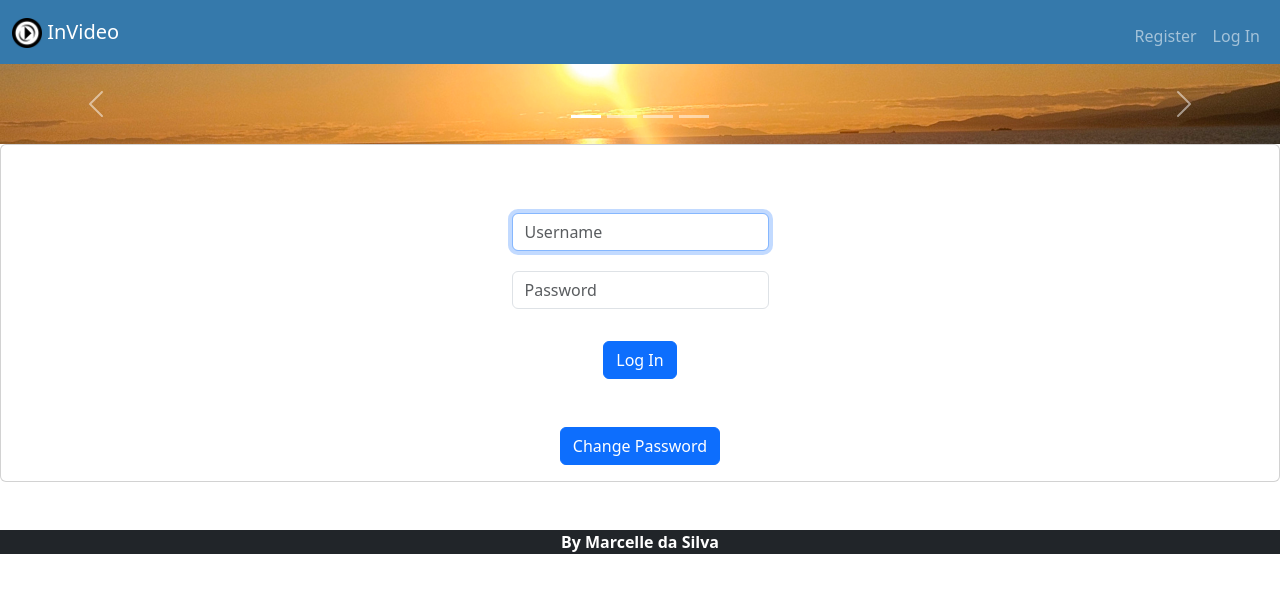
After one commit to marcellestp/InVideo, a Flask app: page /login in a window 1280 px wide. The commit adds this page. Shown: the top 593 px of the page. Run offline with Flask 3, Linux system fonts and the light colour scheme; some libraries are stand-ins or nearby versions.

Commit message:
Fix_11, created db and tables, user session (#29)
created: layout.html, about, login.html, register.html, changepass.html, apology.html
working with user session
invideo.db created
tables user and histories created

```diff
--- a/app.py
+++ b/app.py
@@ -1,14 +1,19 @@
 """
 docstring here
 """
+import sqlite3
 import multiprocessing
 import os
 import time
-from flask import Flask, request, render_template, redirect, send_file
+from datetime import datetime
+from flask import Flask, request, render_template, redirect, send_file, session
 from invideo.tasks import *
+# from flask_session import Session
+from werkzeug.security import check_password_hash, generate_password_hash
 
 
 app = Flask(__name__)
+app.secret_key = 'your_super_secret_key_here'
 
 
 # Specify a directory to store uploaded files.
@@ -17,8 +22,178 @@ FILES_PATH = os.path.join(UPLOAD_FOLDER)
 PATH_VIDEO_TEMP = "static/out_temp.mp4"
 PATH_VIDEO = "static/output.mp4"
 
+# Configure session to use filesystem (instead of signed cookies)
+app.config["SESSION_PERMANENT"] = False
+app.config["SESSION_TYPE"] = "filesystem"
+# Session(app)
+
+user_id = 0
+database_file = "invideo.db"
+connection = sqlite3.connect(database_file, check_same_thread=False)
+db = connection.cursor()
+
+@app.route("/login", methods=['GET', 'POST'])
+def login():
+    """Log user in"""
+
+    # Forget any user_id
+    session.clear()
+
+    # User reached route via POST (as by submitting a form via POST)
+    if request.method == "POST":
+        # Ensure username was submitted
+        if not request.form.get("username"):
+            return apology("must provide username", 400)
+
+        # Ensure password was submitted
+        elif not request.form.get("password"):
+            return apology("must provide password", 400)
+
+        user_name = request.form.get("username").lower()
+
+        # Query database for username
+        # db.execute(
+        #     "SELECT * FROM users WHERE username = ?", (request.form.get("username"),)
+        # )
+        db.execute(
+        "SELECT * FROM users WHERE username = ? OR email = ?",
+            (user_name, user_name)
+        )
+        rows = db.fetchall()
+        print(rows)
+
+        # Ensure username exist and password is correct
+        for row in rows:
+            if check_password_hash(
+                rows[0][3], request.form.get("password")):
+                # Remember which user has logged in
+                user_id = rows[0][0]
+                session['user_id'] = user_id
+            else:
+                return apology("invalid username and/or password", 400)
+
+
+        # Redirect user to home page
+        return redirect("/")
+
+    # User reached route via GET (as by clicking a link or via redirect)
+    else:
+        return render_template("login.html")
+
+
+@app.route("/logout")
+def logout():
+    """Log user out"""
+
+    # Forget any user_id
+    session.clear()
+
+    # Redirect user to login form
+    return redirect("/")
+
+
+@app.route("/register", methods=["GET", "POST"])
+def register():
+    """Register user"""
+
+    if request.method == "GET":
+        return render_template("register.html")
+
+    # User reached route via POST
+    if request.method == "POST":
+        # Ensure username was submitted
+        if not request.form.get("username"):
+            return apology("must provide username", 400)
+
+        # Ensure email was submitted
+        if not request.form.get("email"):
+            return apology("must provide email", 400)
+
+        # Ensure password was submitted
+        elif not request.form.get("password"):
+            return apology("must provide password", 400)
+
+        # Ensure password are same
+        elif request.form.get("password") != request.form.get("confirmation"):
+            return apology("different passwords", 400)
+
+        username = request.form.get("username").lower()
+        email = request.form.get("email").lower()
+        hash = request.form.get("password")
+
+        # Query database for username
+        db.execute(
+            "SELECT * FROM users WHERE email = ?", (email,)
+        )
+
+        rows = db.fetchall()
+
+        # Check if username already exist
+        if len(rows) != 0:
+            return apology("username already exist", 400)
+
+        # Query insert into database for username
+        db.execute(
+            "INSERT INTO users (username, email, hash, date) VALUES (?, ?, ?, ?)", (username
+                , email, generate_password_hash(hash), datetime.now())
+        )
+
+        connection.commit()
+        login()
+
+        # Redirect user to home page
+        return redirect("/")
+
+
+@app.route("/changepass", methods=["GET", "POST"])
+# @login_required
+def changepass():
+    """Change password"""
+
+    # User reached route via POST (as by submitting a form via POST)
+    print("here")
+    if request.method == "GET":
+
+        return render_template("changepass.html")
+
+    if request.method == "POST":
+        # Ensure email was submitted
+        if not request.form.get("email"):
+            return apology("must provide username", 400)
+
+        # Ensure password was submitted
+        elif not request.form.get("password"):
+            return apology("must provide password", 400)
+
+        # Ensure password are same
+        elif request.form.get("password") != request.form.get("confirmation"):
+            return apology("different passwords", 400)
+
+        email = request.form.get("email").lower()
+
+        db.execute(
+        "SELECT * FROM users WHERE email = ?", (email,)
+        )
+        rows = db.fetchall()
+        # print(rows)
+        user_id = rows[0][0]
+
+        # Ensure user exist and password is correct
+        if rows:
+            # Query update password into database for username
+            db.execute(
+                "UPDATE users SET hash = ? WHERE id = ?", (generate_password_hash(
+                    request.form.get("password")), user_id)
+            )
+        else:
+            return apology("user not exist", 400)
+
+        # Redirect user to login
+        return redirect("/")
+
 
 @app.route('/download')
+@login_required
 def download_files():
     """
     It will download the video files in the user's Downloads directory.
@@ -30,6 +205,7 @@ def download_files():
 
 
 @app.route('/', methods=['GET', 'POST'])
+# @login_required
 def upload_process_download():
     """
     It will be responsible for identify which option the user
@@ -58,9 +234,25 @@ def upload_process_download():
     exist_file = check_file_upload_exists()
     file_list = check_quant_upload_exists()
 
+    if 'user_id' in session:
+        user_id = session['user_id']
+    else:
+        user_id = 0
+
+    # print(user_id)
+
     return render_template('index.html', exist_video=exist_video,
         exist_file=exist_file, file_list=file_list)
 
 
+@app.route("/about", methods=["GET", "POST"])
+# @login_required
+def about():
+    """Get about app"""
+
+    if request.method == "GET":
+        return render_template("about.html")
+
+
 if __name__ == '__main__':
     app.run(debug=True)
--- /dev/null
+++ b/templates/apology.html
@@ -0,0 +1,5 @@
+{% extends 'layout.html' %}
+
+    {% block body %}
+
+    {% endblock %}
--- /dev/null
+++ b/templates/layout.html
@@ -0,0 +1,100 @@
+<!doctype html>
+<html lang="en">
+    <head>
+        <meta charset="utf-8">
+        <meta name="viewport" content="width=device-width, initial-scale=1">
+        <title>InVideo</title>
+        <link href="static/img/invideo.ico" rel="icon">
+        <!-- <link href="https://cdn.jsdelivr.net/npm/bootstrap@5.3.7/dist/css/bootstrap.min.css" rel="stylesheet" integrity="sha384-LN+7fdVzj6u52u30Kp6M/trliBMCMKTyK833zpbD+pXdCLuTusPj697FH4R/5mcr" crossorigin="anonymous"> -->
+        <link href="static/bootstrap.min.css" rel="stylesheet">
+    </head>
+    <body>
+
+        <nav class="navbar navbar-expand-lg navbar-dark sticky-top" style="background-color: #3579ab;">
+            <div class="container-fluid">
+                <a class="navbar-brand" href="/">
+                <img src="static/img/icon.png" alt="Logo" width="30" height="30" class="d-inline-block align-text-top">
+                    InVideo
+                </a>
+                <button class="navbar-toggler" type="button" data-bs-toggle="collapse" data-bs-target="#navbarNav" aria-controls="navbarNav" aria-expanded="false" aria-label="Toggle navigation">
+                <span class="navbar-toggler-icon"></span>
+                </button>
+                <div class="collapse navbar-collapse" id="navbarNav">
+                    {% if session["user_id"] %}
+                        <ul class="navbar-nav">
+                            <li class="nav-item">
+                            <a class="nav-link" href="/#upload">Upload Files</a>
+                            </li>
+                            <li class="nav-item">
+                            <a class="nav-link" href="/#process">Process Files</a>
+                            </li>
+                            <li class="nav-item">
+                            <a class="nav-link" href="/#download">Download Video</a>
+                            </li>
+                            <li class="nav-item">
+                            <a class="nav-link" href="/#delete">Delete Files</a>
+                            </li>
+                            <li class="nav-item">
+                            <a class="nav-link" href="/about">About</a>
+                            </li>
+                            <li class="nav-item">
+                            <a class="nav-link" href="/#contact">Contact us</a>
+                            </li>
+                        </ul>
+                        <ul class="navbar-nav ms-auto mt-2">
+                            <li class="nav-item"><a class="nav-link" href="/logout">Log Out</a></li>
+                        </ul>
+                    {% else %}
+                        <ul class="navbar-nav ms-auto mt-2">
+                            <li class="nav-item"><a class="nav-link" href="/register">Register</a></li>
+                            <li class="nav-item"><a class="nav-link" href="/login">Log In</a></li>
+                        </ul>
+                    {% endif %}
+                </div>
+            </div>
+        </nav>
+
+        <div id="carousel" class="carousel slide">
+            <div class="carousel-indicators">
+                <button type="button" data-bs-target="#carousel" data-bs-slide-to="0" class="active" aria-current="true" aria-label="Slide 1"></button>
+                <button type="button" data-bs-target="#carousel" data-bs-slide-to="1" aria-label="Slide 2"></button>
+                <button type="button" data-bs-target="#carousel" data-bs-slide-to="2" aria-label="Slide 3"></button>
+                <button type="button" data-bs-target="#carousel" data-bs-slide-to="3" aria-label="Slide 4"></button>
+            </div>
+            <div class="carousel-inner">
+                <div class="carousel-item active">
+                <img src="/static/img/sun1.jpg" class="d-block w-100" alt="Sunset1">
+                </div>
+                <div class="carousel-item">
+                <img src="/static/img/sun2.jpg" class="d-block w-100" alt="Sunset2">
+                </div>
+                <div class="carousel-item">
+                <img src="/static/img/sun3.jpg" class="d-block w-100" alt="Sunset3">
+                </div>
+                <div class="carousel-item">
+                <img src="/static/img/sun4.jpg" class="d-block w-100" alt="Sunset4">
+                </div>
+            </div>
+            <button class="carousel-control-prev" type="button" data-bs-target="#carousel" data-bs-slide="prev">
+                <span class="carousel-control-prev-icon" aria-hidden="true"></span>
+                <span class="visually-hidden">Previous</span>
+            </button>
+            <button class="carousel-control-next" type="button" data-bs-target="#carousel" data-bs-slide="next">
+                <span class="carousel-control-next-icon" aria-hidden="true"></span>
+                <span class="visually-hidden">Next</span>
+            </button>
+        </div>
+
+        {% block body%}{% endblock %}
+
+        <br><br>
+        <!-- Footer of the homepage -->
+        <div class="text-center bg-dark text-white text-decoration-none">
+            <p><b>By Marcelle da Silva</b></p>
+        </div>
+
+        <!-- <script src="https://cdn.jsdelivr.net/npm/bootstrap@5.3.7/dist/js/bootstrap.bundle.min.js" integrity="sha384-ndDqU0Gzau9qJ1lfW4pNLlhNTkCfHzAVBReH9diLvGRem5+R9g2FzA8ZGN954O5Q" crossorigin="anonymous"></script> -->
+        <script src="static/bootstrap.bundle.min.js"></script>
+
+    </body>
+</html>
--- /dev/null
+++ b/templates/login.html
@@ -0,0 +1,28 @@
+{% extends 'layout.html' %}
+
+    {% block body %}
+
+        <form action="/login" method="post">
+            <div class="card text-center">
+                <div class="card-body">
+                    <div class="mb-3 p-1 mt-5">
+                        <input autocomplete="off" autofocus class="form-control mx-auto w-auto" name="username" placeholder="Username" type="text">
+                    </div>
+                    <div class="mb-3">
+                        <input class="form-control mx-auto w-auto" name="password" placeholder="Password" type="password">
+                    </div>
+                    <div class="card-body">
+                        <button class="btn btn-primary" type="submit">Log In</button>
+                    </div>
+                </div>
+
+        </form>
+        <form action="/changepass" method="get">
+            <div class="card-body">
+                <button class="btn btn-primary" type="submit">Change Password</button>
+            </div>
+        </form>
+        </div>
+
+
+    {% endblock %}
```
Also changed, not shown: invideo/tasks.py (+43 -2 lines), templates/about.html (added, +23 -0 lines), templates/changepass.html (added, +21 -0 lines), templates/index.html (+15 -92 lines), templates/register.html (added, +46 -0 lines), invideo.db (added).
